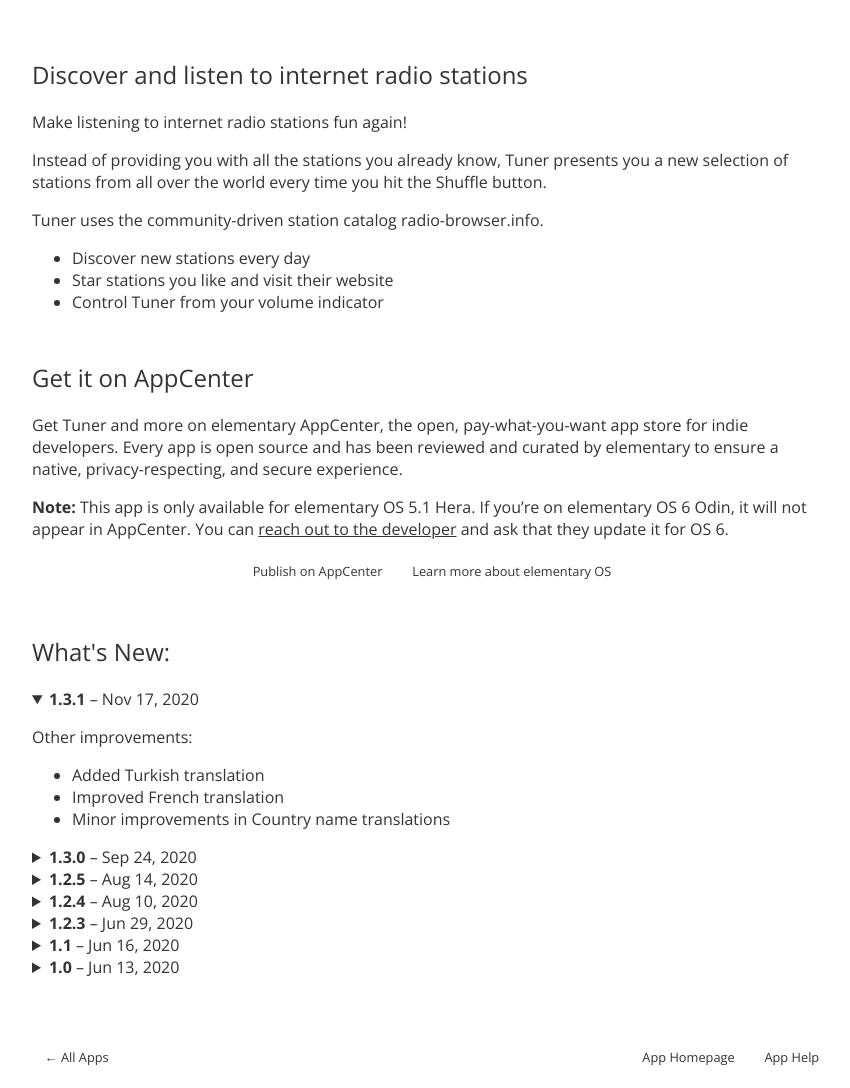
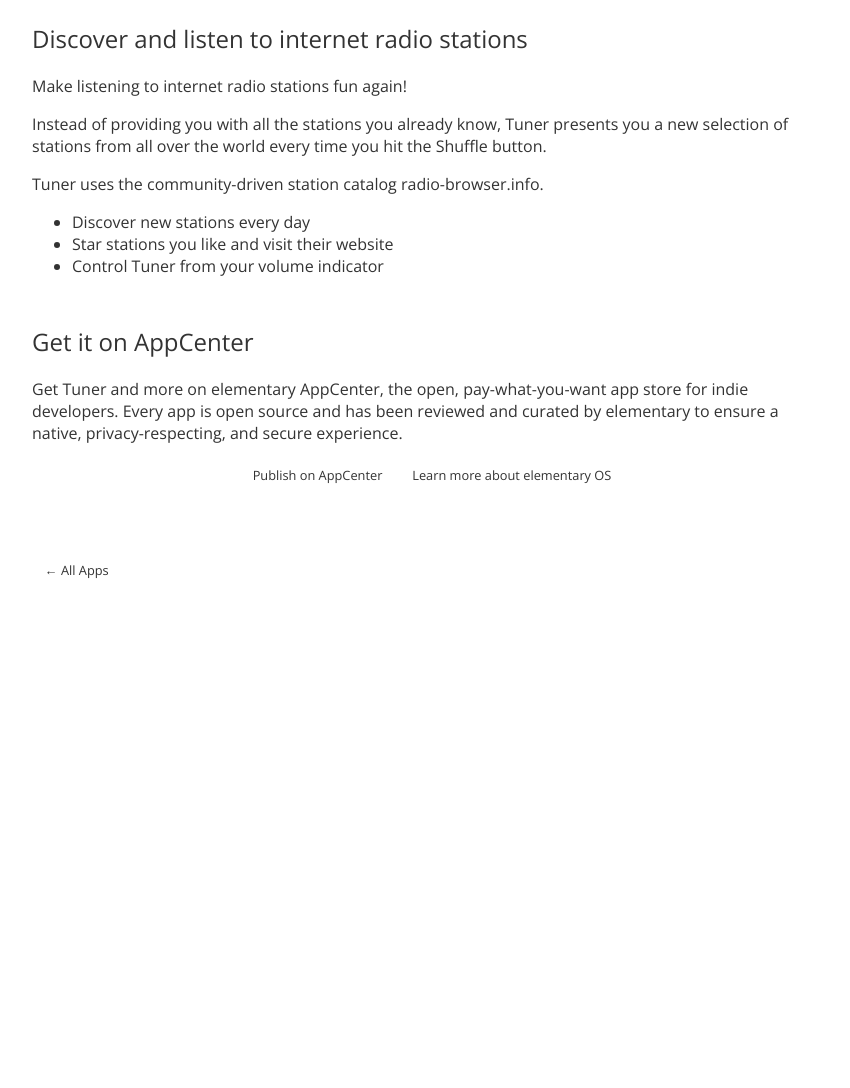
Before and after one commit to elementary/appcenter-web, a Jekyll site: the page built from _apps/com.github.louis77.tuner.md, in a window 1280 px wide and 1400 px high, scrolled down 142 px. Shown: the part 312-1400 px from the top of the window, without its empty margins (208-1058 px from the left). Built offline with Jekyll 4.4.1, drawn with Linux system fonts in a browser that asks for light colours; nearby versions of some CDN libraries; after the commit the page ends 1039 px from its top, so only the background shows below that.

Commit message:
Automatic update of data

```diff
--- a/_apps/com.github.louis77.tuner.md
+++ b/_apps/com.github.louis77.tuner.md
@@ -3,180 +3,28 @@ app_id: com.github.louis77.tuner
 title: "Tuner"
 summary: "Discover and listen to internet radio stations"
 developer: "Louis Brauer"
-homepage: "https://github.com/louis77/tuner"
-help_page: "http://github.com/louis77/tuner/issues"
-dist: hera
+homepage: "#"
+help_page: "#"
+dist: flatpak
 screenshots:
-  - https://appstream.elementary.io/appcenter/media/bionic/com/github/louis77.tuner/2E582989DFEA7E545086A77ECA33E38C/screenshots/image-1_orig.png
-  - https://appstream.elementary.io/appcenter/media/bionic/com/github/louis77.tuner/2E582989DFEA7E545086A77ECA33E38C/screenshots/image-2_orig.png
+  - https://raw.githubusercontent.com/louis77/tuner/master/docs/screen_light_1.4.2.png
 icons:
-  "64": https://appstream.elementary.io/appcenter/media/bionic/com/github/louis77.tuner/2E582989DFEA7E545086A77ECA33E38C/icons/64x64/com.github.louis77.tuner_com.github.louis77.tuner.png
-  "128": https://appstream.elementary.io/appcenter/media/bionic/com/github/louis77.tuner/2E582989DFEA7E545086A77ECA33E38C/icons/128x128/com.github.louis77.tuner_com.github.louis77.tuner.png
-  "64@2": https://appstream.elementary.io/appcenter/media/bionic/com/github/louis77.tuner/2E582989DFEA7E545086A77ECA33E38C/icons/64x64@2/com.github.louis77.tuner_com.github.louis77.tuner.png
+  '64': https://flatpak.elementary.io/repo/appstream/x86_64/icons/64x64/com.github.louis77.tuner.png
+  '128': https://flatpak.elementary.io/repo/appstream/x86_64/icons/128x128/com.github.louis77.tuner.png
 color:
   primary: "#FE9AB8"
   primary-text: "#000"
 price: 0
 releases:
-- version: 1.3.1
-  unix-timestamp: 1605571200
-  description: |-
-    <p>Other improvements:</p>
 
-    <ul>
-
-      <li>Added Turkish translation</li>
-
-      <li>Improved French translation</li>
-
-      <li>Minor improvements in Country name translations</li>
-
-    </ul>
-- version: 1.3.0
-  unix-timestamp: 1600905600
-  description: |-
-    <p>New features:</p>
-
-    <ul>
-
-      <li>Show the current track playing if supported by station</li>
-
-      <li>Show Top 100 stations of user country if detectable</li>
-
-      <li>&quot;Visit Website&quot; link in station context menu</li>
-
-    </ul>
-
-    <p>Other improvements:</p>
-
-    <ul>
-
-      <li>Added Dutch translation</li>
-
-    </ul>
-
-    <p>Bugfixes:</p>
-
-    <ul>
-
-      <li>Fix missing icons for non elementary OS systems</li>
-
-    </ul>
-- version: 1.2.5
-  unix-timestamp: 1597363200
-  description: |-
-    <p>Other improvements:</p>
-
-    <ul>
-
-      <li>Add manual dark mode switch in settings</li>
-
-      <li>Compact sidebar and content window</li>
-
-    </ul>
-
-    <p>Bugfixes:</p>
-
-    <ul>
-
-      <li>Fix missing icons for non elementary OS systems</li>
-
-    </ul>
-- version: 1.2.4
-  unix-timestamp: 1597017600
-  description: |-
-    <p>New features:</p>
-
-    <ul>
-
-      <li>Right-click a station to add or remove to favourites directly</li>
-
-      <li>Add settings menu with &quot;Do-Not-Track&quot; option, disables sending station listening events to radio-browser.org</li>
-
-      <li>Add About dialog</li>
-
-    </ul>
-
-    <p>Other improvements:</p>
-
-    <ul>
-
-      <li>If a station is already in your favourites, you&apos;ll see a little star in the title</li>
-
-      <li>Randomly selects one of the available radio-browser.org servers (was always de1 before)</li>
-
-      <li>Favourites are now stored in a local favourites.json file to improve app startup time</li>
-
-      <li>Added Italian translation</li>
-
-    </ul>
-
-    <p>Bugfixes:</p>
-
-    <ul>
-
-      <li>Fix broken dark theme support (elementary and Adwaita dark look fine now)</li>
-
-    </ul>
-- version: 1.2.3
-  unix-timestamp: 1593388800
-  description: |-
-    <p>New features:</p>
-
-    <ul>
-
-      <li>Search for radio stations</li>
-
-      <li>New &quot;Genres&quot; section with select popular genres</li>
-
-      <li>Added French translation</li>
-
-      <li>Added German translation</li>
-
-    </ul>
-
-    <p>Other improvements:</p>
-
-    <ul>
-
-      <li>Each section now displays the most-voted-for 40 stations</li>
-
-      <li>Station images are now being cached</li>
-
-      <li>The app icon now appears more vertically centered</li>
-
-      <li>Station images are now always the same size</li>
-
-    </ul>
-
-    <p>Bugfixes:</p>
-
-    <ul>
-
-      <li>Fixed a bug where starred stations appeared as unstarred</li>
-
-      <li>Display a nice API error screen</li>
-
-    </ul>
-- version: 1.1
-  unix-timestamp: 1592265600
-  description: |-
-    <p>New sidebar menu with different selections and your favourite stations.</p>
-- version: 1.0
-  unix-timestamp: 1592006400
-  description: |-
-    <p>Initial release</p>
-redirect_from:
-  - /com.github.louis77.tuner.desktop/
+redirect_from: /com.github.louis77.tuner.desktop/
 ---
 
 <p>Make listening to internet radio stations fun again!</p>
-<p>Instead of providing you with all the stations you already know,
-       Tuner presents you a new selection of stations from all over the world
-       every time you hit the Shuffle button.</p>
+<p>Instead of providing you with all the stations you already know, Tuner presents you a new selection of stations from all over the world every time you hit the Shuffle button.</p>
 <p>Tuner uses the community-driven station catalog radio-browser.info.</p>
 <ul>
-  <li>Discover new stations every day</li>
-  <li>Star stations you like and visit their website</li>
-  <li>Control Tuner from your volume indicator</li>
+<li>Discover new stations every day</li>
+<li>Star stations you like and visit their website</li>
+<li>Control Tuner from your volume indicator</li>
 </ul>
```
